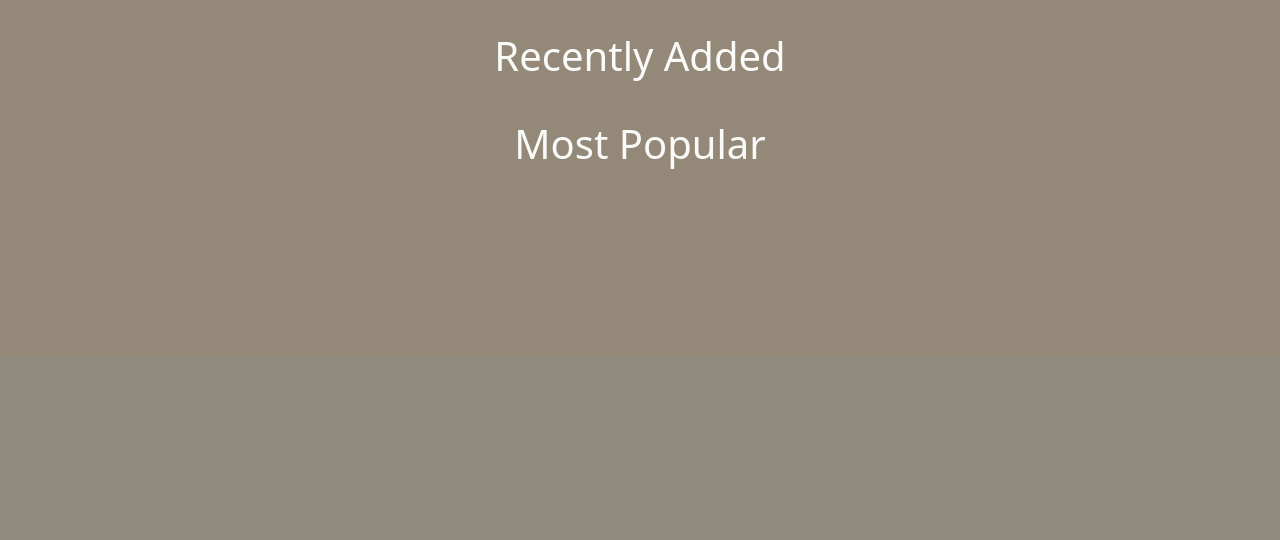
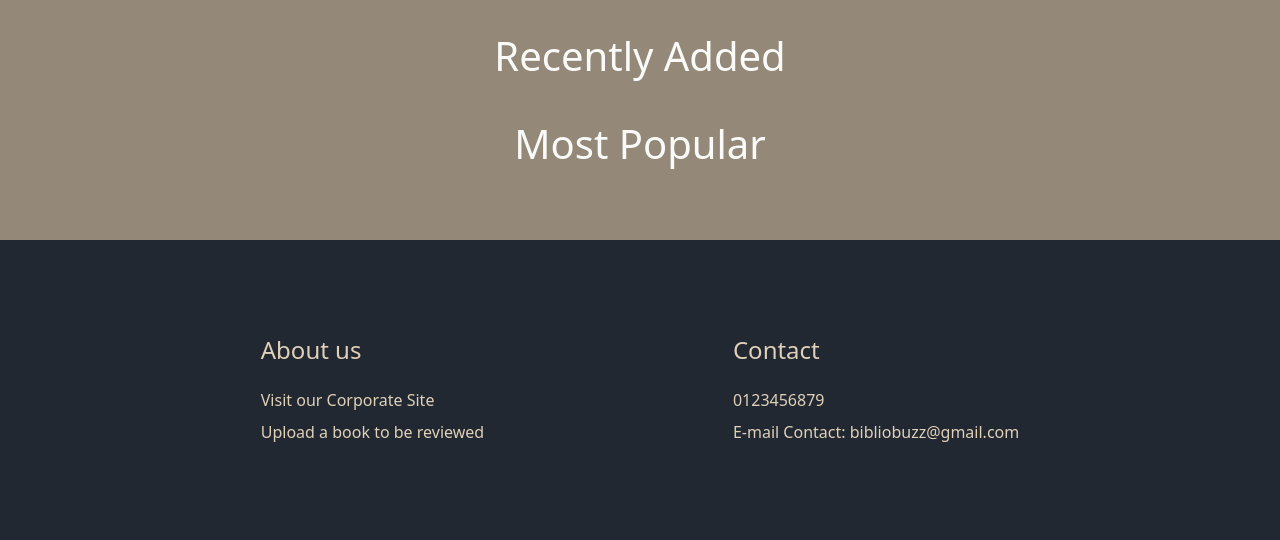
Before and after one commit to Surja11/BiblioBuzz, a Django app: page / in a window 1280 px wide. Shown: the part 442-982 px from the top of the page. Before the commit the page ends 611 px from the top, so only its background shows below. Run offline with Django 5.2, Linux system fonts and the light colour scheme; data that the repository does not hold is empty.

Commit message:
Added footer

```diff
--- a/review/views.py
+++ b/review/views.py
@@ -13,7 +13,10 @@ from django.core.paginator import Paginator
 
 def home(request):
 
-  recently_added = Book.objects.filter(created_at__gte=timezone.now()- timezone.timedelta(days = 7)).order_by('created_at')[:4]
+  recently_added = Book.objects.filter(created_at__gte=timezone.now()- timezone.timedelta(days = 7)).order_by('-created_at')[:4]
+
+  if not recently_added:
+    recently_added = Book.objects.order_by('-created_at')[:4]
 
   most_popular = Book.objects.all().order_by('-avg_rating')[:4]
 
@@ -43,7 +46,7 @@ def reviewPage(request, id):
 
       existing_review = Review.objects.filter(book = book, user = request.user).first()
       if existing_review:
-        messages.errror(request, "You have already reviewed this book.")
+        messages.error(request, "You have already reviewed this book.")
       else:
         Review.objects.create(
           book = book,
--- a/templates/base.html
+++ b/templates/base.html
@@ -69,4 +69,25 @@
   <script src="https://cdn.jsdelivr.net/npm/bootstrap@5.3.6/dist/js/bootstrap.bundle.min.js" integrity="sha384-j1CDi7MgGQ12Z7Qab0qlWQ/Qqz24Gc6BM0thvEMVjHnfYGF0rmFCozFSxQBxwHKO" crossorigin="anonymous"></script>
 </body>
 
+<footer class="mt-5">
+  <div class="container-fluid d-flex justify-content-evenly align-items-center py-4" style="background-color:#222831; color: #DFD0B8; min-height:300px">
+  <div class="d-flex flex-column gap-3">
+    <span class="h4">About us</span>
+    <div class="d-flex flex-column gap-2" style="list-style: none; padding-left: 0;">
+      <a href="#" class="text-decoration-none" style="color: #DFD0B8;">Visit our Corporate Site</a>
+      <a href="#" class="text-decoration-none" style="color: #DFD0B8;">Upload a book to be reviewed</a>
+    </div>
+  </div>
+
+  <div class="d-flex flex-column gap-3">
+    <span class="h4">Contact</span>
+    <div class="d-flex flex-column gap-2" style="list-style: none; padding-left: 0;">
+      <span>0123456879</span>
+      <span>E-mail Contact: bibliobuzz@gmail.com</span>
+    </div>
+  </div>
+</div>
+</footer>
+
+
 </html>
--- a/templates/review/reviewPage.html
+++ b/templates/review/reviewPage.html
@@ -5,7 +5,6 @@
   <div class="container" style="color:rgb(237, 235, 227);">
     <h1 class="text-center" style="color:#393F46">{{book.book_name}}</h1>
     <h4 class="text-center" style="color:#393F46">{{book.author.author_name}}</h4>
-
     <div class= "row" style="color:#393F46">
       <div class="col-md-4 my-3 d-flex flex-column align-items-center ">
       <img src="{{book.book_img.url}}" class="img-fluid mt-2" style="max-height: 200px; max-width: 180px; object-fit: contain; " >
```
